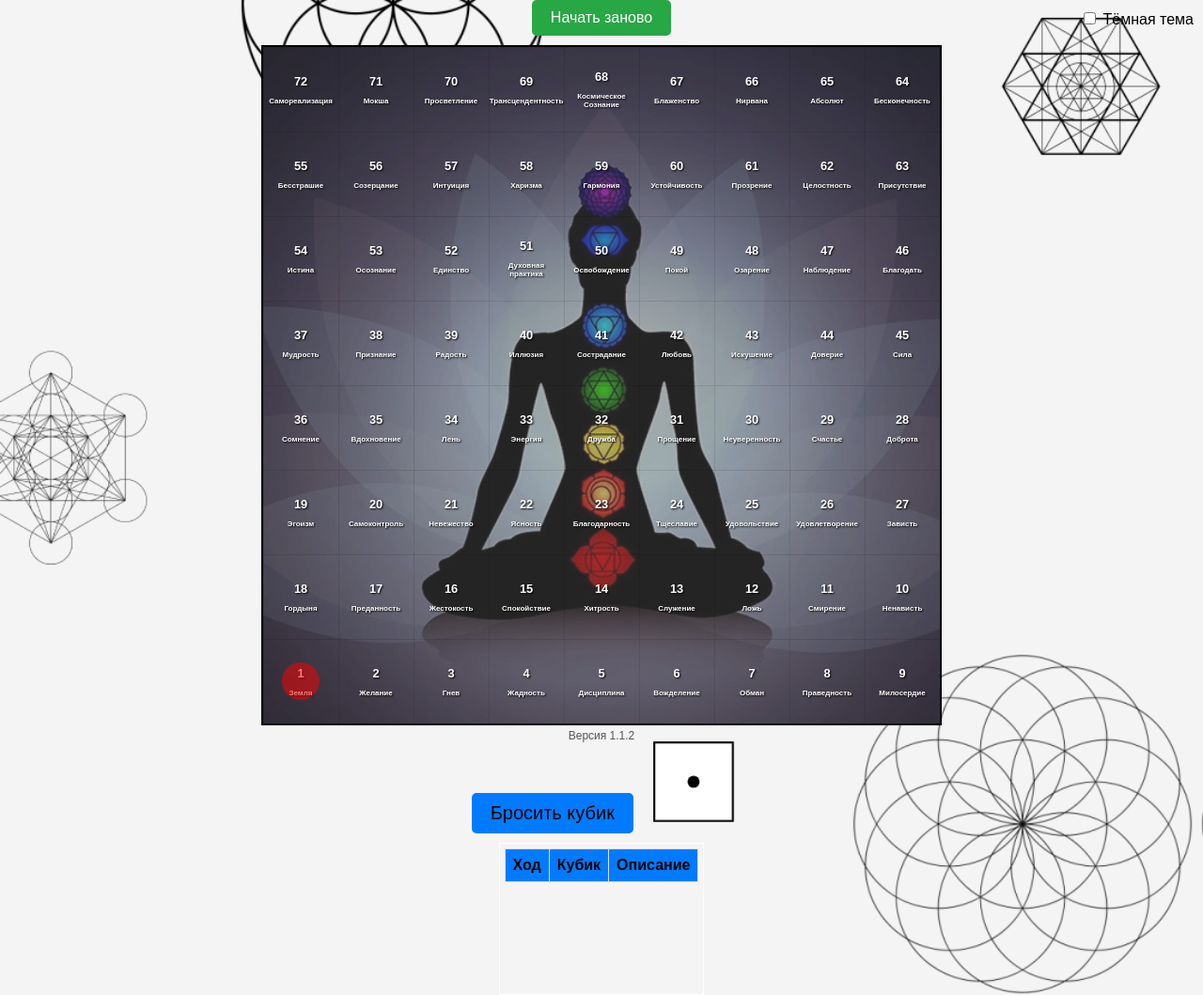
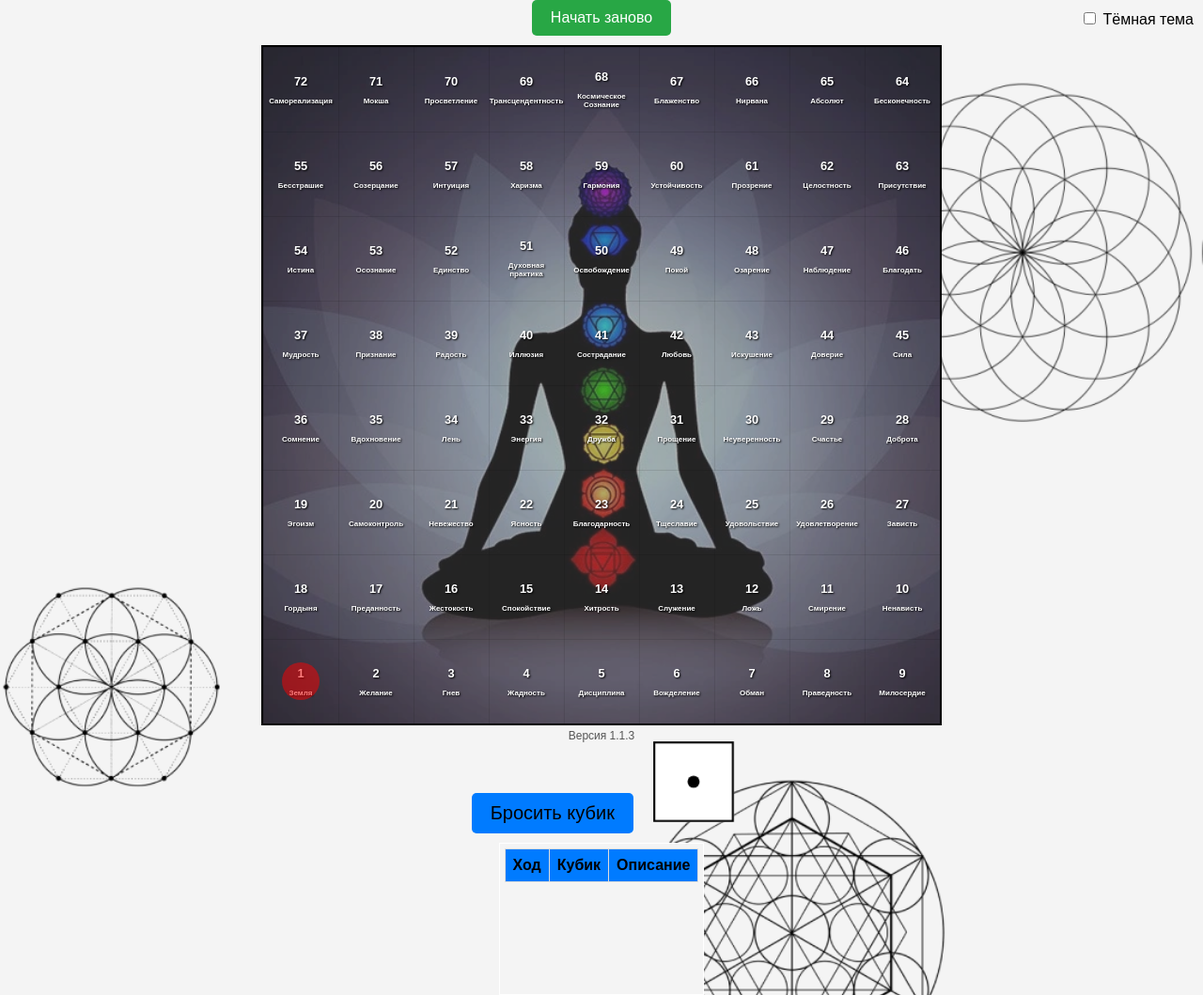
Before and after one commit to desdvlpmnt/lila_pwa, a plain HTML site: page index.html in a window 1280 px wide. Shown: the whole page at 94% size. Drawn offline with Linux system fonts and the light colour scheme.

Commit message:
Изменил фоновую картинку

```diff
--- a/index.html
+++ b/index.html
@@ -48,6 +48,6 @@
             <tbody id="logBody"></tbody>
         </table>
     </div>
-    <div class="game-version">Версия 1.1.2</div>
+    <div class="game-version">Версия 1.1.3</div>
 </body>
 </html>
--- a/styles.css
+++ b/styles.css
@@ -15,12 +15,13 @@ body {
     flex-direction: column;
     align-items: center;
     justify-content: center;
-    background-color: var(--background-color-light);
-    color: var(--text-color-light);
-    background-image: url('back.png'); /* Установка фонового изображения */
-    background-size: cover;           /* Изображение покрывает всю область */
-    background-repeat: no-repeat;     /* Отключение повторения изображения */
-    background-attachment: fixed;     /* Фон остается на месте при прокрутке */
+    background-image: url('back.png'); /* Устанавливаем фоновое изображение */
+    background-repeat: no-repeat;
+    background-size: cover; /* Изображение растягивается по всему экрану */
+    background-position: center; /* Центрируем изображение */
+    background-color: var(--background-color-light); /* Фон для темы */
+    color: var(--text-color-light); /* Цвет текста */
+    transition: background-color 0.3s, color 0.3s; /* Плавный переход между темами */
 }
 
 .board-container {
```
